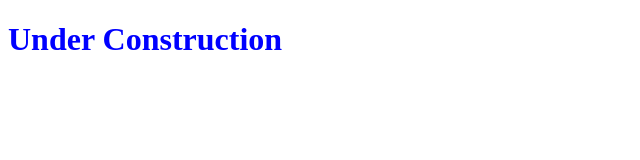
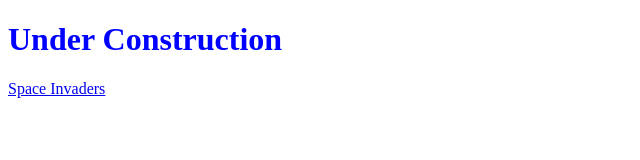
Before and after one commit to daisyelem/games-with-canvas, a plain HTML site: page index.html in a window 1280 px wide. Shown: the whole page, without its empty margins (0-640 px from the left). Drawn offline with Linux system fonts and the light colour scheme.

Commit message:
added link text

```diff
--- a/index.html
+++ b/index.html
@@ -8,6 +8,6 @@
 </head>
 <body>
     <h1>Under Construction</h1>
-    <a href="./spaceInvaders.html"></a>
+    <a href="./spaceInvaders.html">Space Invaders</a>
 </body>
 </html>
```
